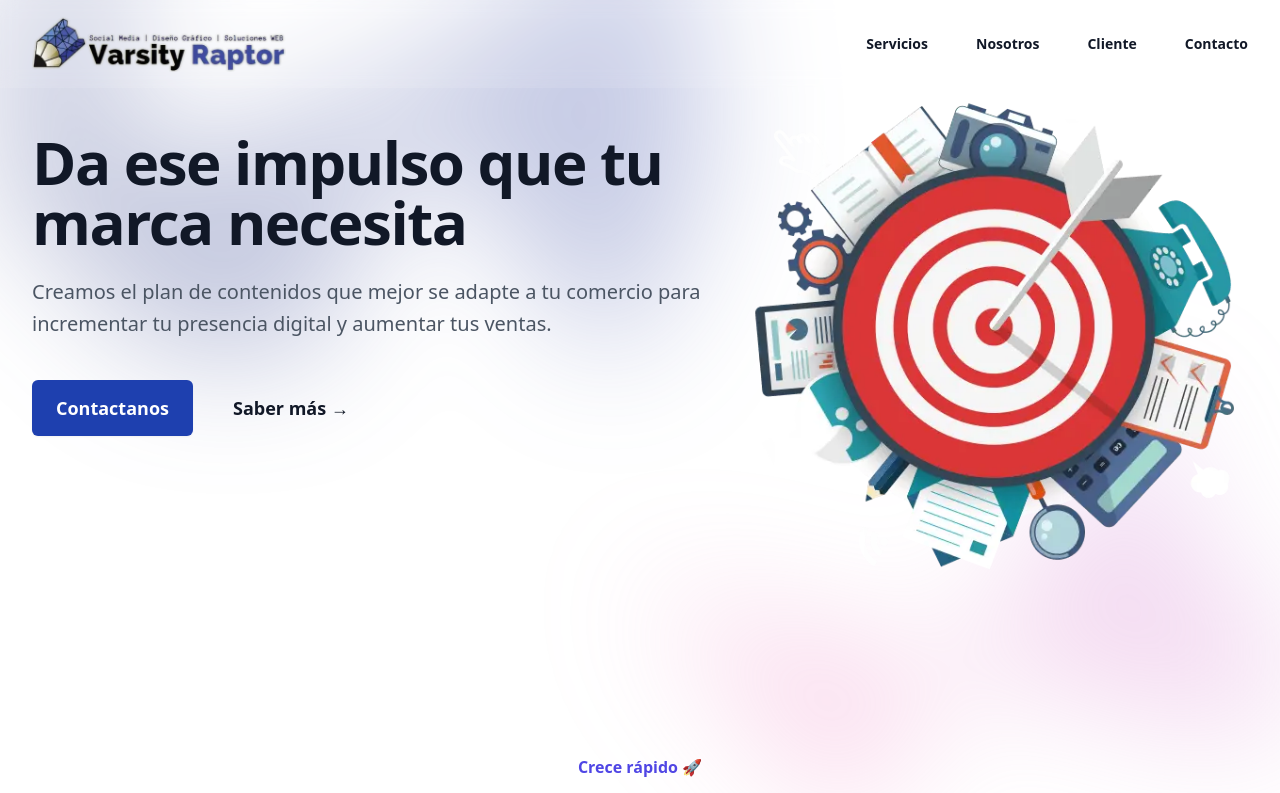
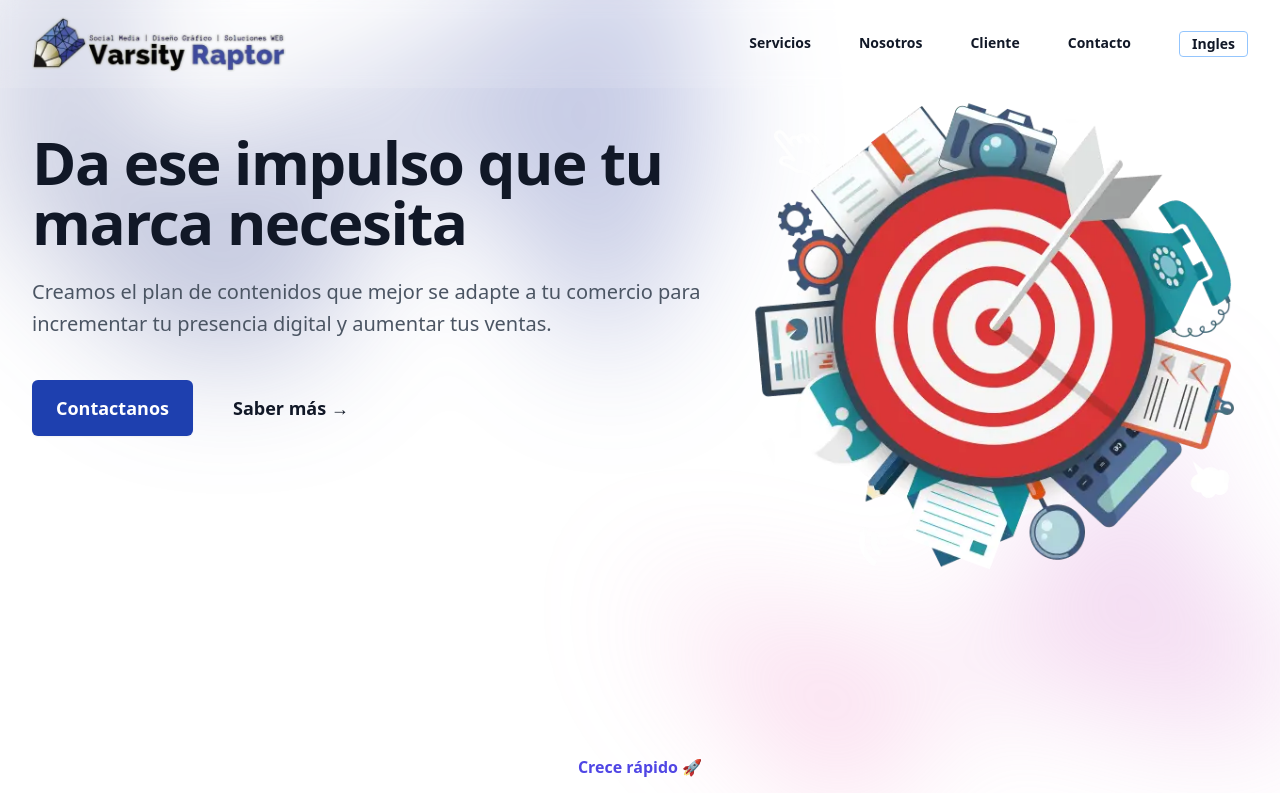
Before and after one commit to Ferclemens/varsity-landing, a React (Vite) app: page / in a window 1280 px wide. Shown: the top 793 px of the page. Built offline with nearby package versions, Linux system fonts and the light colour scheme.

Commit message:
added switch lang button

```diff
--- a/src/components/Hero.tsx
+++ b/src/components/Hero.tsx
@@ -2,6 +2,7 @@ import { useState } from "react";
 import { Dialog } from "@headlessui/react";
 import { Bars3Icon, XMarkIcon } from "@heroicons/react/24/outline";
 import { useTranslation } from "react-i18next";
+import LangSwitch from "./LangSwitch";
 
 export default function Hero() {
   const { t } = useTranslation();
@@ -50,6 +51,7 @@ export default function Hero() {
                 {item.name}
               </a>
             ))}
+            <LangSwitch />
           </div>
         </nav>
         <Dialog
@@ -90,6 +92,7 @@ export default function Hero() {
                       {item.name}
                     </a>
                   ))}
+                  <LangSwitch />
                 </div>
               </div>
             </div>
--- /dev/null
+++ b/src/components/LangSwitch.tsx
@@ -0,0 +1,31 @@
+import { useState } from "react";
+import { useTranslation } from "react-i18next";
+
+function LangSwitch() {
+  const [btnName, setBtnName] = useState("Ingles");
+  const { i18n } = useTranslation();
+
+  function changeLanguage() {
+    let lang = localStorage.getItem("i18nextLng");
+    if (lang === "es") {
+      i18n.changeLanguage("en");
+      setBtnName("Español");
+    } else {
+      i18n.changeLanguage("es");
+      setBtnName("Ingles");
+    }
+  }
+  return (
+    <div>
+      <button
+        className="text-sm font-bold leading-6 text-gray-900 hover:text-blue-800
+        transition-colors text-shadow border border-blue-300 rounded-sm px-3"
+        onClick={() => changeLanguage()}
+      >
+        {btnName}
+      </button>
+    </div>
+  );
+}
+
+export default LangSwitch;
```
